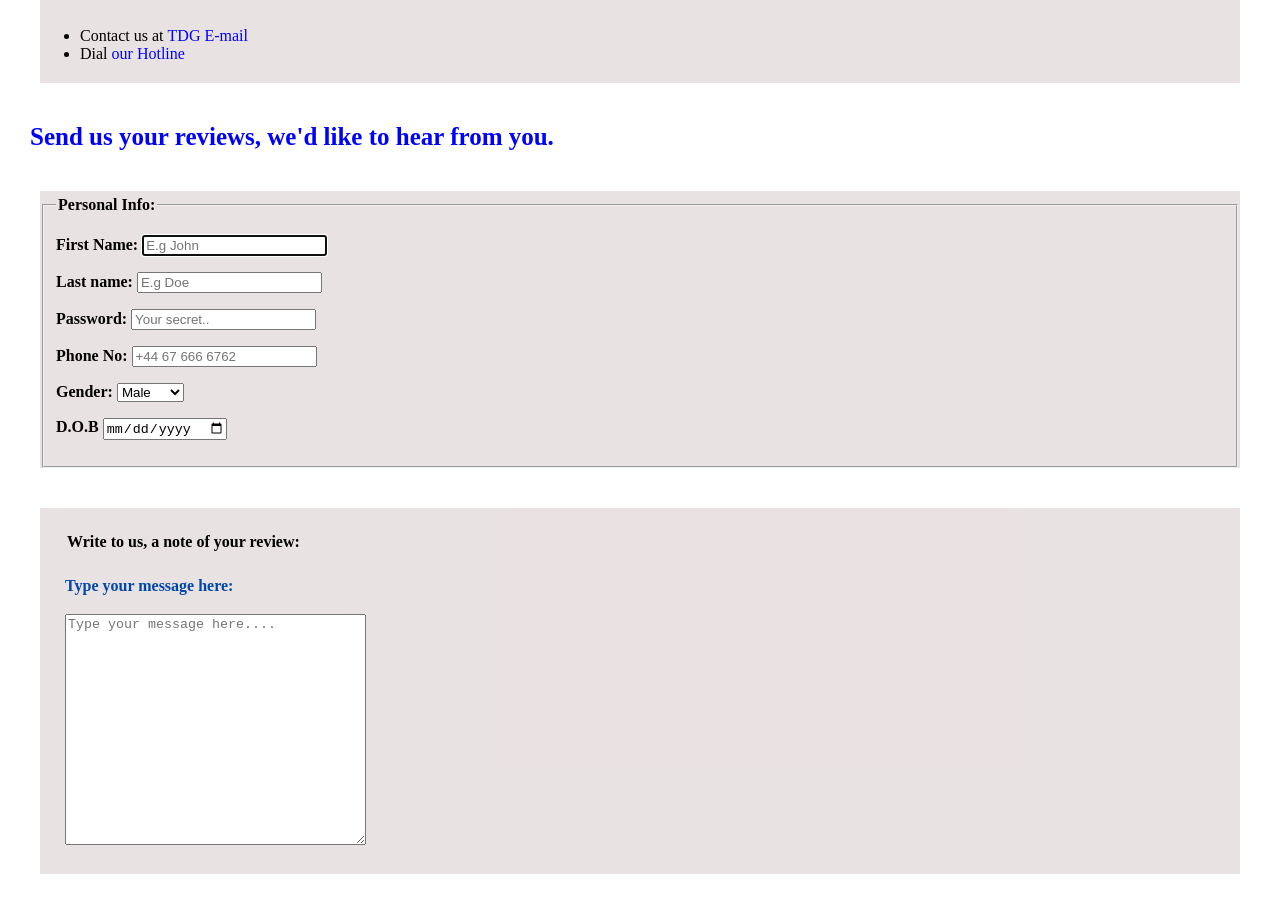
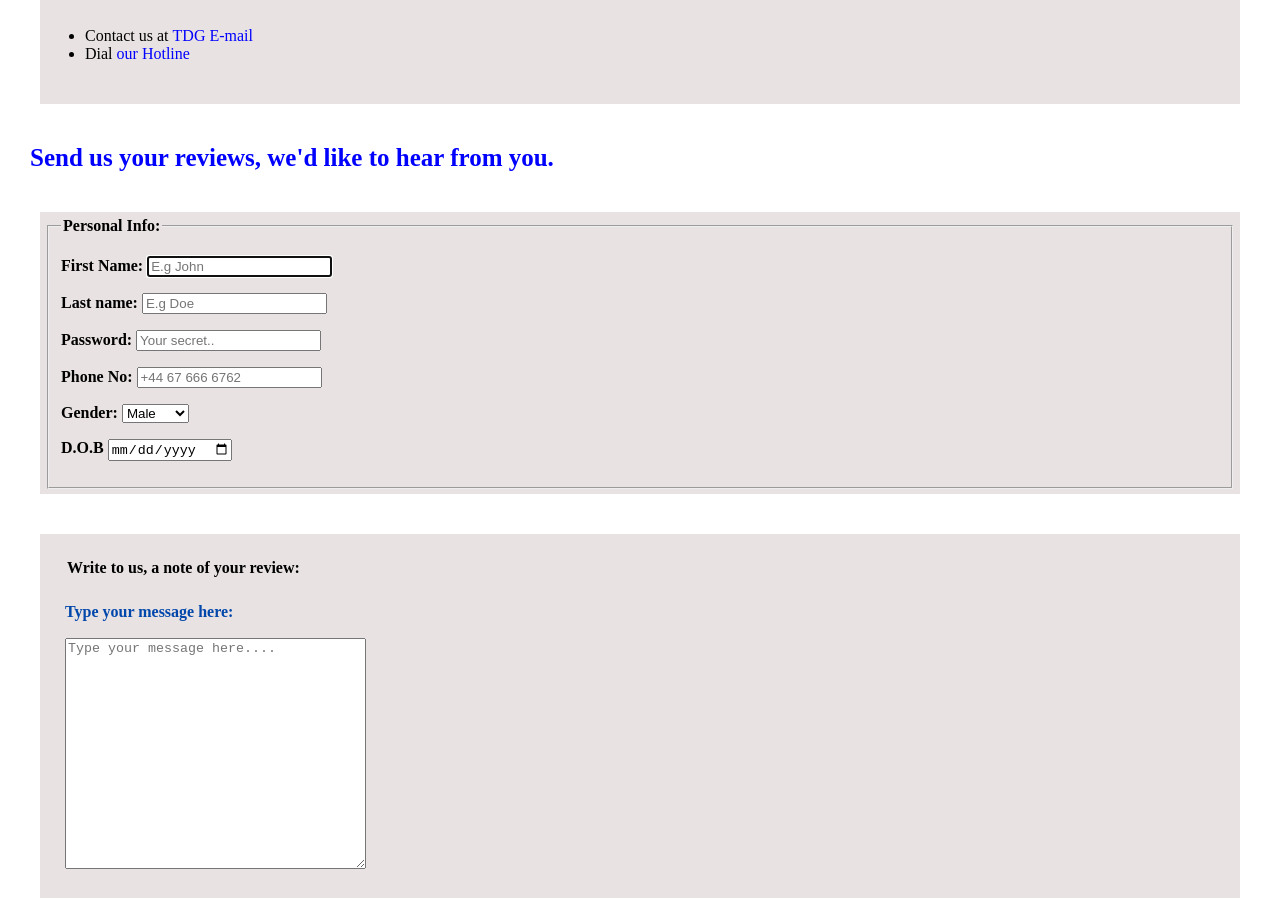
Before and after one commit to ttolu-dev/Frontend-dev-project-, a plain HTML site: page contact.html in a window 1280 px wide. Shown: the part 252-1153 px from the top of the page. Drawn offline with Linux system fonts and the light colour scheme.

Commit message:
Update style.css

```diff
--- a/style.css
+++ b/style.css
@@ -489,8 +489,8 @@ padding-left: 20px;
     max-width: 100px;
 }
 .um{
-    padding-bottom: 3px;
+    padding-bottom: 1px;
 }
 .ua{
-  padding-top: 5px;
+  padding: 5px;
 }
```
